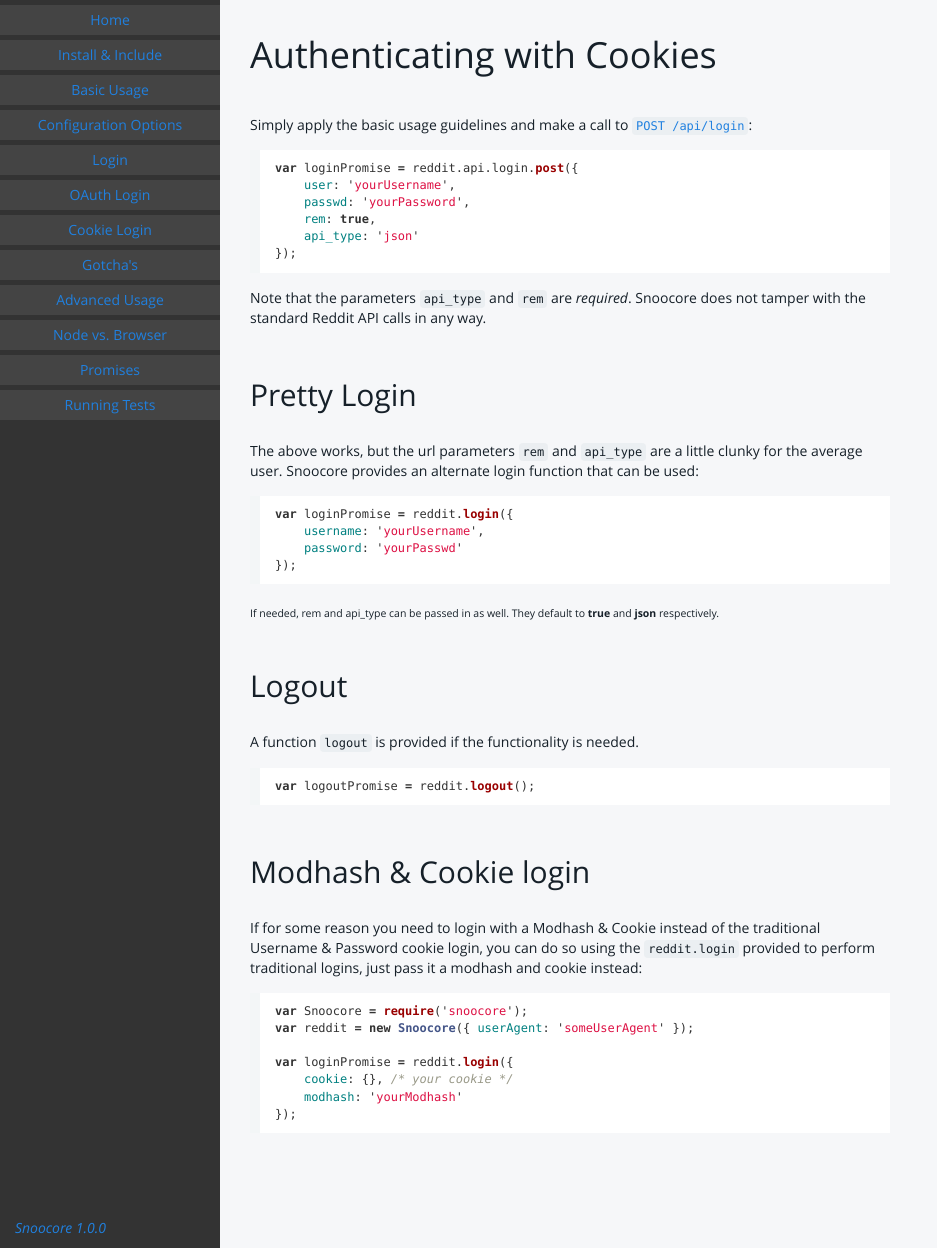
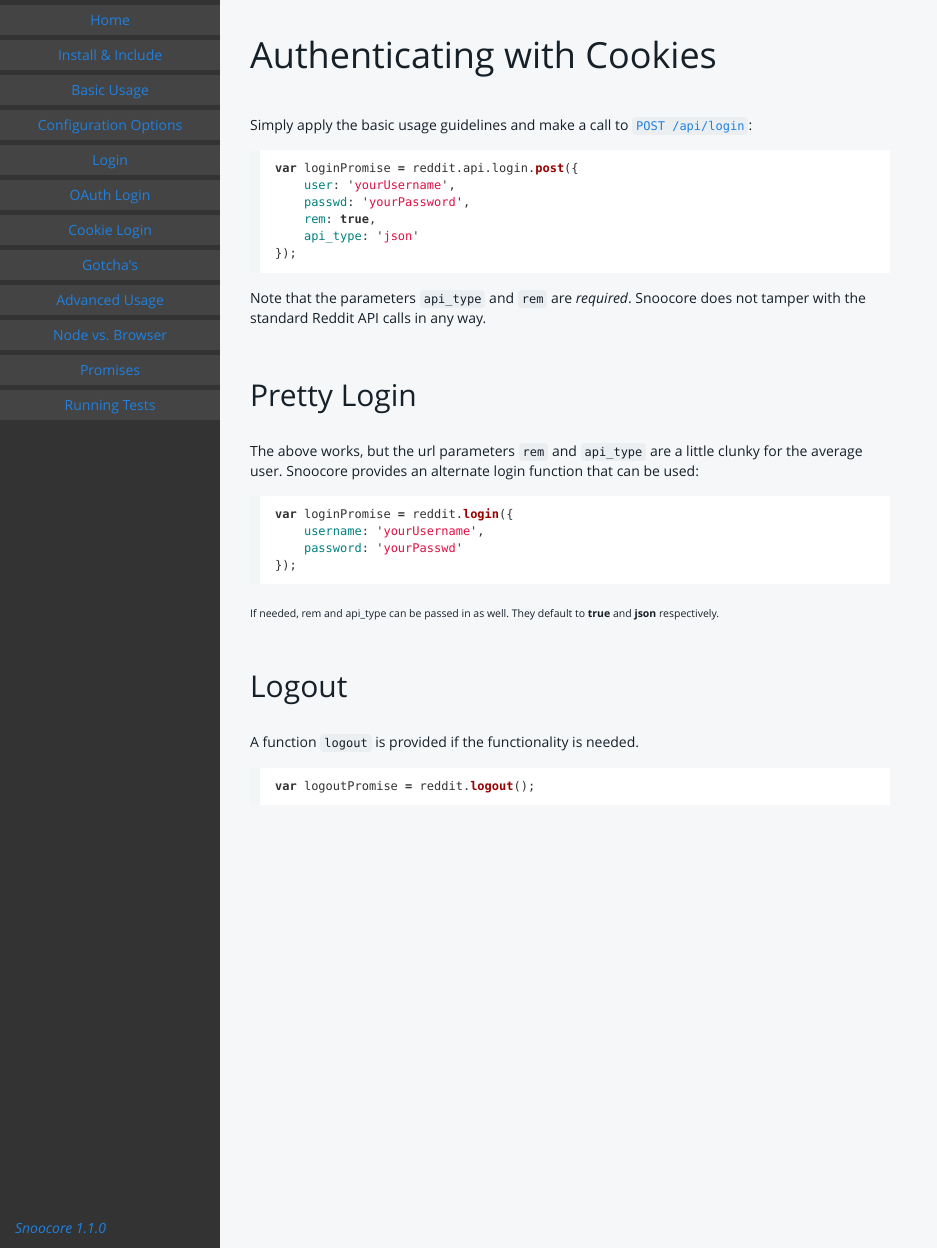
Before and after one commit to terryma/snoocore, a Jekyll site: the page built from cookies.md, in a window 1280 px wide. Shown: the whole page, without its empty margins (0-937 px from the left). Built offline with Jekyll 4.4.1, drawn with Linux system fonts in a browser that asks for light colours; Markdown is read by kramdown in place of the engine named in the settings.

Commit message:
update docs for 1.1.0

````diff
--- a/_layouts/default.html
+++ b/_layouts/default.html
@@ -15,7 +15,7 @@
 
 		<div class="sidebar">
 
-			<div class="sidebarTitle"><a href="https://github.com/trevorsenior/snoocore">Snoocore 1.0.0</a></div>
+			<div class="sidebarTitle"><a href="https://github.com/trevorsenior/snoocore">Snoocore 1.1.0</a></div>
 
 			<a class="itemInSidebar" href="index.html">
 			Home</a>
--- a/cookies.md
+++ b/cookies.md
@@ -38,18 +38,3 @@
 ```javascript
 var logoutPromise = reddit.logout();
 ```
-
-
-## Modhash & Cookie login
-
-If for some reason you need to login with a Modhash & Cookie instead of the traditional Username & Password cookie login, you can do so using the `reddit.login` provided to perform traditional logins, just pass it a modhash and cookie instead:
-
-```javascript
-var Snoocore = require('snoocore');
-var reddit = new Snoocore({ userAgent: 'someUserAgent' });
-
-var loginPromise = reddit.login({
-    cookie: {}, /* your cookie */
-    modhash: 'yourModhash'
-});
-```
````
Also changed, not shown: basicUsage.md (+9 -7 lines), gotchas.md (+8 -2 lines).
